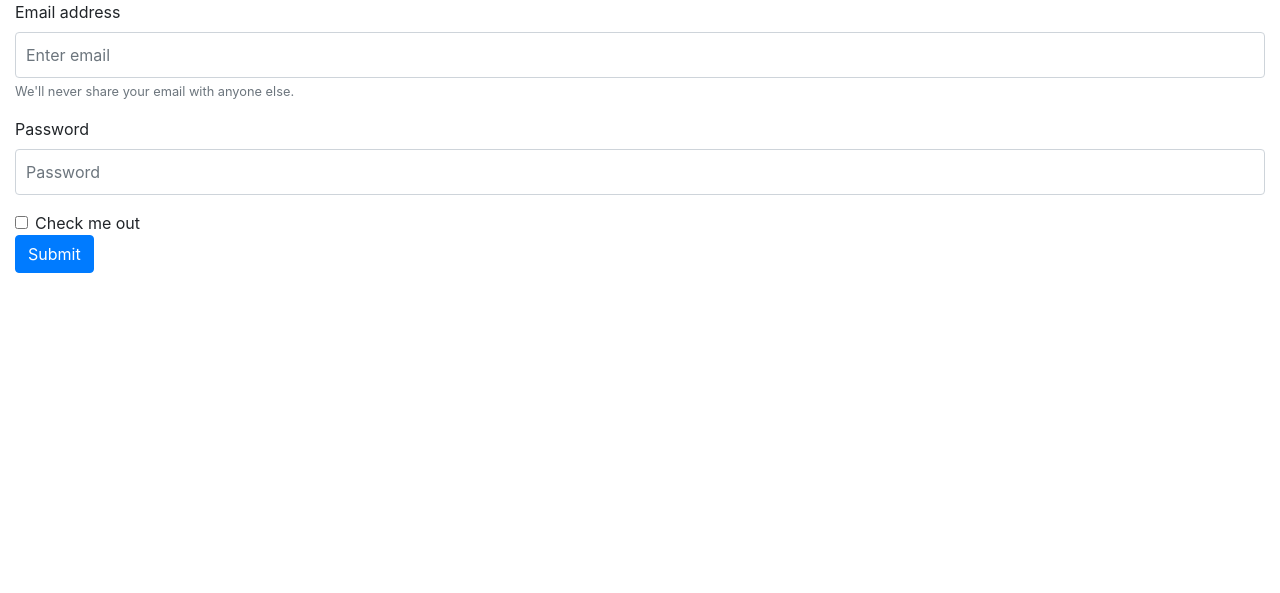
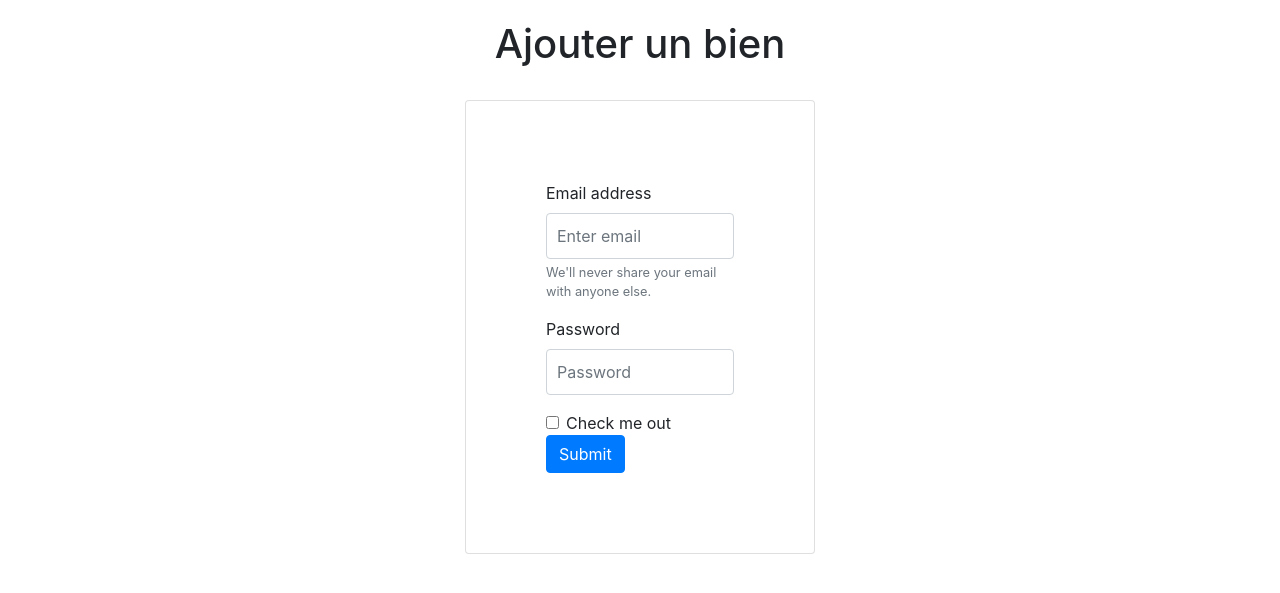
Before and after one commit to Aboncenn/Workshop, a PHP site: page /vues/ajout_bien.php in a window 1280 px wide. Shown: the top 593 px of the page. Run offline with PHP 8.4, Linux system fonts and the light colour scheme.

Commit message:
ajoutBien

```diff
--- a/css/style.css
+++ b/css/style.css
@@ -1,3 +1,6 @@
+.card{
+	padding: 10vh;
+}
 .bien{
 	height: 45vh;
 	padding-top: 5vh;
--- a/db/header.php
+++ b/db/header.php
@@ -14,5 +14,4 @@ require('db.php');
   <link href="../css/bootstrap.min.css" rel="stylesheet">
   <link href="../css/style.css" rel="stylesheet">
   <script src="../js/bootstrap.min.js"></script>
-
 </head>
--- a/vues/ajout_bien.php
+++ b/vues/ajout_bien.php
@@ -6,7 +6,16 @@ Ajout de nouveaux bien
 ONLY Assureur
 */
 ?>
-<div class="container-fluid">
+<div class="container">
+  <div class="card-body">
+    <h1 class="card-title text-center">Ajouter un bien</h1>
+    <!-- <p class="card-text">With supporting text below as a natural lead-in to additional content.</p> -->
+    <!-- <a href="#" class="btn btn-primary">Go somewhere</a> -->
+  </div>
+  <div class="row">
+    <div class="col-md-4"></div>
+    <div class="col-md-4">
+      <div class="card">
         <form>
           <div class="form-group">
             <label for="exampleInputEmail1">Email address</label>
@@ -23,5 +32,10 @@ ONLY Assureur
           </div>
           <button type="submit" class="btn btn-primary">Submit</button>
         </form>
+      </div>
+    </div>
+    <div class="col-md-4"></div>
 
   </div>
+
+</div>
--- a/vues/index.php
+++ b/vues/index.php
@@ -34,6 +34,6 @@ require('../db/header.php');
 
         </div>
     </div>
-<!-- </body>
+</body>
 
-</html> -->
+</html>
--- a/vues/listeBien.php
+++ b/vues/listeBien.php
@@ -10,7 +10,6 @@
         <!-- <a href="#" class="btn btn-primary">Go somewhere</a> -->
     </div>
     <div class="row">
-
         <div class="col-4 bien">
             <div class="card">
                 <a href="">
```
Also changed, not shown: 1 other file. Lines whose indentation alone changed are shown as unchanged.
